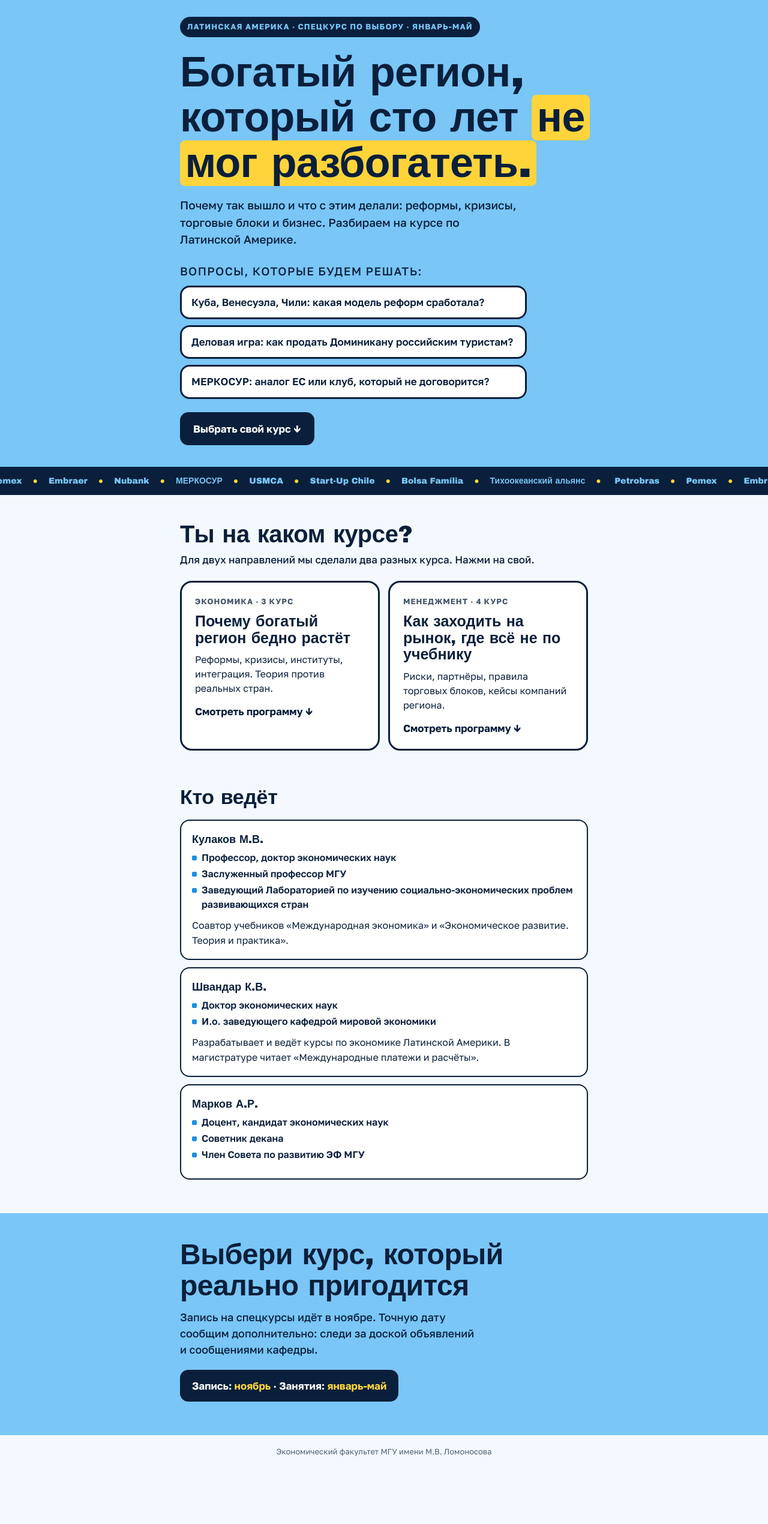
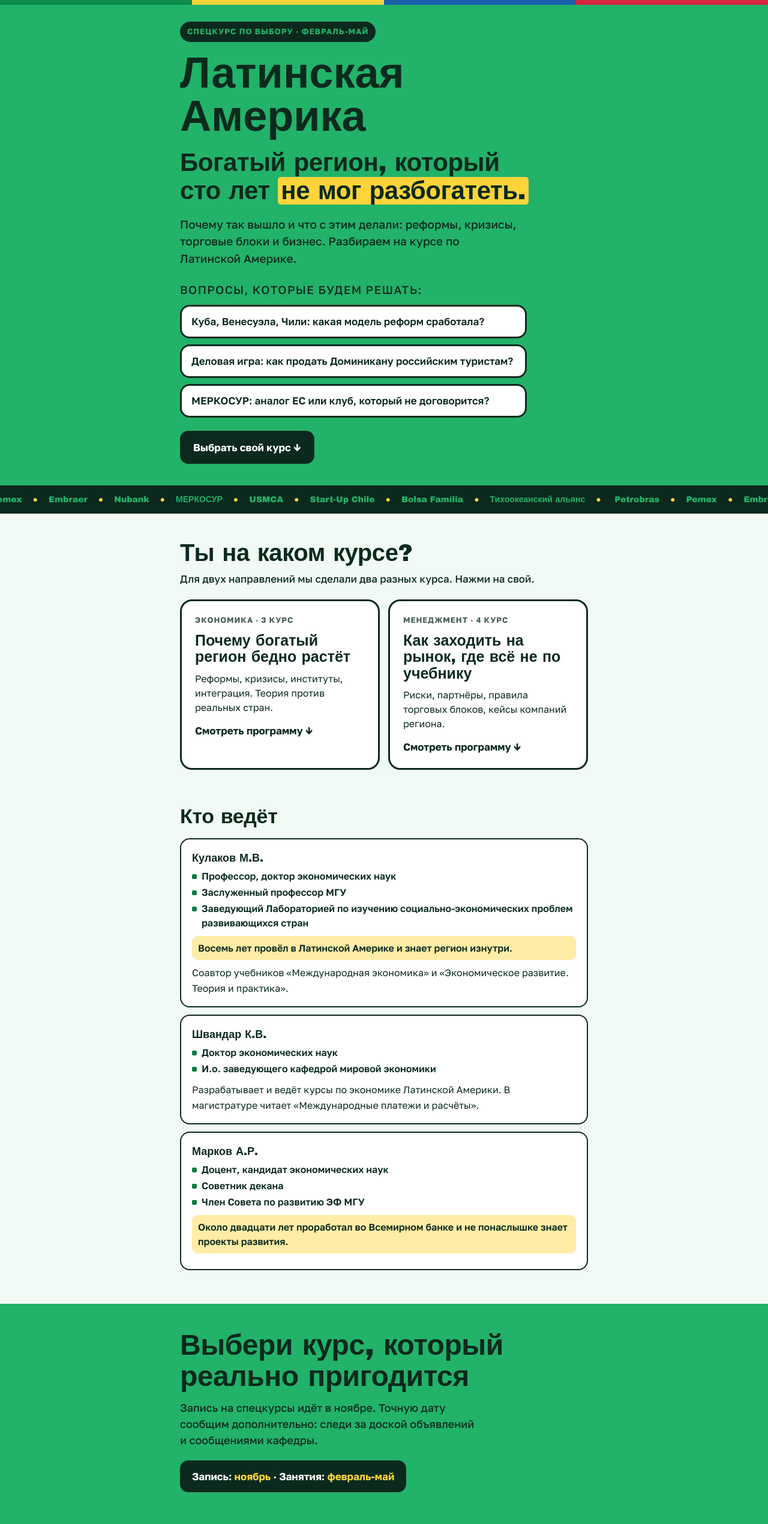
Before and after one commit to Alexmsu1514/latin-kurs, a plain HTML site: page index.html in a window 1280 px wide. Shown: the top 2540 px of the page at 60% size. Before the commit the page ends 2458 px from the top, so only its background shows below. Drawn offline with Linux system fonts and the light colour scheme; a web font is replaced by a local one.

Commit message:
Add files via upload

```diff
--- a/index.html
+++ b/index.html
@@ -11,10 +11,10 @@
 <style>
 /* Layout idea: one tall sky-blue poster that scrolls. Huge Unbounded headline, ticker of real company and bloc names, a two-way switch for Economics / Management. */
 :root{
-  --sky:#79C6F7;
-  --sky-deep:#1C8FE0;
-  --ink:#0A1F3B;
-  --paper:#F3F9FF;
+  --sky:#22B26A;
+  --sky-deep:#0B7A3E;
+  --ink:#0B2A1D;
+  --paper:#F2FAF5;
   --sun:#FFD43B;
   --display:'Unbounded','Arial Black',sans-serif;
   --body:'Golos Text','Segoe UI',Arial,sans-serif;
@@ -70,7 +70,7 @@ a{color:inherit}
 .m h3.sec{color:var(--sky)}
 .topics{display:grid;gap:12px;list-style:none}
 .topics li{padding:16px 18px;border-radius:16px;background:#fff;border:2px solid var(--ink)}
-.m .topics li{background:#112B4F;border-color:#2A4A78}
+.m .topics li{background:#123B29;border-color:#2E6B4B}
 .topics b{display:block;font-family:var(--display);font-size:16px;font-weight:600;margin-bottom:4px;line-height:1.2}
 .topics span{font-size:16px}
 .facts{display:grid;grid-template-columns:repeat(3,1fr);gap:10px}
@@ -80,7 +80,7 @@ a{color:inherit}
 
 .points{display:flex;height:46px;border-radius:12px;overflow:hidden;border:2px solid currentColor;font-variant-numeric:tabular-nums;font-weight:700;font-size:14px}
 .points div{display:flex;align-items:center;justify-content:center;color:var(--ink)}
-.points .a{flex:30;background:#BFE3FB}.points .b{flex:20;background:var(--sun)}.points .c{flex:15;background:#8FD0F8}.points .d{flex:25;background:#5BB8F2}.points .z{flex:60;background:var(--sky-deep);color:#fff}
+.points .a{flex:30;background:#CDEFD9}.points .b{flex:20;background:var(--sun)}.points .c{flex:15;background:#9BDDB5}.points .d{flex:25;background:#5CC789}.points .z{flex:60;background:var(--sky-deep);color:#fff}
 .legend{display:grid;grid-template-columns:1fr 1fr;gap:6px 14px;margin-top:12px;font-size:15px;font-variant-numeric:tabular-nums}
 .legend b{font-weight:700}
 .note{margin-top:12px;font-size:15px;opacity:.85}
@@ -109,7 +109,7 @@ a{color:inherit}
 footer{padding:18px 0 28px;font-size:13px;opacity:.7;text-align:center}
 
 .about{background:#fff;border:2px solid var(--ink);border-left:10px solid var(--sun);border-radius:16px;padding:18px 18px 16px;margin-bottom:26px}
-.m .about{background:#112B4F;border-color:#2A4A78;border-left-color:var(--sun)}
+.m .about{background:#123B29;border-color:#2E6B4B;border-left-color:var(--sun)}
 .about h3{font-family:var(--display);font-size:15px;font-weight:800;margin-bottom:8px;letter-spacing:.02em}
 .about p{font-size:17px;margin-bottom:10px}
 .about p:last-child{margin-bottom:0}
@@ -120,7 +120,7 @@ footer{padding:18px 0 28px;font-size:13px;opacity:.7;text-align:center}
 .why li::before{content:"";position:absolute;left:16px;top:18px;width:18px;height:18px;border-radius:5px;background:var(--ink)}
 .why li::after{content:"";position:absolute;left:21px;top:21px;width:5px;height:9px;border:solid var(--sun);border-width:0 3px 3px 0;transform:rotate(45deg)}
 .why b{font-family:var(--display);font-weight:600;font-size:15px;display:block;margin-bottom:2px;line-height:1.25}
-.m .why li{background:#112B4F;color:#fff;border:1px solid #2A4A78}
+.m .why li{background:#123B29;color:#fff;border:1px solid #2E6B4B}
 .m .why li::before{background:var(--sun)}
 .m .why li::after{border-color:var(--ink)}
 
@@ -136,13 +136,21 @@ footer{padding:18px 0 28px;font-size:13px;opacity:.7;text-align:center}
 .roles{list-style:none;display:grid;gap:3px;margin:2px 0 10px}
 .roles li{font-size:16px;font-weight:600;padding-left:16px;position:relative}
 .roles li::before{content:"";position:absolute;left:0;top:.55em;width:8px;height:8px;border-radius:2px;background:var(--sky-deep)}
+.flag{display:flex;height:8px}
+.flag i{flex:1}
+.flag i:nth-child(1){background:#0E8A4B}.flag i:nth-child(2){background:#FFD43B}.flag i:nth-child(3){background:#1B5FAA}.flag i:nth-child(4){background:#D7263D}
+.person .hl{display:block;margin:2px 0 8px;font-weight:600;padding:8px 10px;border-radius:10px;background:rgba(255,212,59,.45)}
+.cname{font-family:var(--display);font-weight:800;font-size:clamp(34px,10vw,72px);line-height:1;margin-top:16px;color:var(--ink)}
+.hero .cname+h1{margin-top:18px;font-size:clamp(24px,6.4vw,42px);line-height:1.12}
 </style>
 </head>
 <body>
 
+<div class="flag" aria-hidden="true"><i></i><i></i><i></i><i></i></div>
 <header class="hero">
   <div class="wrap">
-    <span class="eyebrow">Латинская Америка · спецкурс по выбору · январь-май</span>
+    <span class="eyebrow">Спецкурс по выбору · февраль-май</span>
+    <div class="cname">Латинская Америка</div>
     <h1>Богатый регион, который сто лет <em>не мог разбогатеть.</em></h1>
     <p>Почему так вышло и что с этим делали: реформы, кризисы, торговые блоки и бизнес. Разбираем на курсе по Латинской Америке.</p>
     <p class="qh">Вопросы, которые будем решать:</p>
@@ -218,7 +226,7 @@ footer{padding:18px 0 28px;font-size:13px;opacity:.7;text-align:center}
         <li><b>Не только лекции</b>Деловые игры и дискуссии дают 50 баллов из 150. Говорить придётся много.</li>
         <li><b>Презентация, а не реферат</b>Мини-группы до 4 человек и 3-5 слайдов с источниками.</li>
         <li><b>Прозрачные правила</b>90 баллов из 150 набираются до зачёта, список вопросов к зачёту есть в программе.</li>
-        <li><b>Преподают авторы</b>Кулаков М.В. соавтор учебников по международной экономике и экономическому развитию.</li>
+        <li><b>Преподают те, кто знает регион изнутри</b>Кулаков М.В. восемь лет провёл в Латинской Америке. Марков А.Р. около двадцати лет проработал во Всемирном банке и не понаслышке знает проекты развития.</li>
       </ul>
 
       <h3 class="sec">Как играем</h3>
@@ -275,6 +283,7 @@ footer{padding:18px 0 28px;font-size:13px;opacity:.7;text-align:center}
 
       <h3 class="sec">Почему стоит выбрать именно этот курс</h3>
       <ul class="why">
+        <li><b>Преподаватели из практики</b>Кулаков М.В. восемь лет провёл в Латинской Америке и знает регион изнутри. Марков А.Р. около двадцати лет проработал во Всемирном банке и не понаслышке знает проекты развития.</li>
         <li><b>Реальные компании</b>Бразильские Embraer (самолёты), Nubank (цифровой банк), Petrobras и Pemex (нефть). Не абстрактные модели, а решения, которые принимали люди.</li>
         <li><b>Работа с настоящими данными</b>Базы проектов Всемирного банка и Межамериканского банка развития плюс статистика региона.</li>
         <li><b>Правила торговых блоков</b>МЕРКОСУР, USMCA, Тихоокеанский альянс: как они влияют на цепочки поставок и где обойти риски.</li>
@@ -317,7 +326,7 @@ footer{padding:18px 0 28px;font-size:13px;opacity:.7;text-align:center}
             <li>Заслуженный профессор МГУ</li>
             <li>Заведующий Лабораторией по изучению социально-экономических проблем развивающихся стран</li>
           </ul>
-          <span>Соавтор учебников «Международная экономика» и «Экономическое развитие. Теория и практика».</span></div>
+          <span class="hl">Восемь лет провёл в Латинской Америке и знает регион изнутри.</span><span>Соавтор учебников «Международная экономика» и «Экономическое развитие. Теория и практика».</span></div>
         <div class="person"><b>Швандар К.В.</b>
           <ul class="roles">
             <li>Доктор экономических наук</li>
@@ -329,7 +338,8 @@ footer{padding:18px 0 28px;font-size:13px;opacity:.7;text-align:center}
             <li>Доцент, кандидат экономических наук</li>
             <li>Советник декана</li>
             <li>Член Совета по развитию ЭФ МГУ</li>
-          </ul></div>
+          </ul>
+          <span class="hl">Около двадцати лет проработал во Всемирном банке и не понаслышке знает проекты развития.</span></div>
       </div>
     </div>
   </section>
@@ -339,7 +349,7 @@ footer{padding:18px 0 28px;font-size:13px;opacity:.7;text-align:center}
   <div class="wrap">
     <h2>Выбери курс, который реально пригодится</h2>
     <p>Запись на спецкурсы идёт в ноябре. Точную дату сообщим дополнительно: следи за доской объявлений и сообщениями кафедры.</p>
-    <div class="when">Запись: <i>ноябрь</i> · Занятия: <i>январь-май</i></div>
+    <div class="when">Запись: <i>ноябрь</i> · Занятия: <i>февраль-май</i></div>
   </div>
 </section>
 
```
